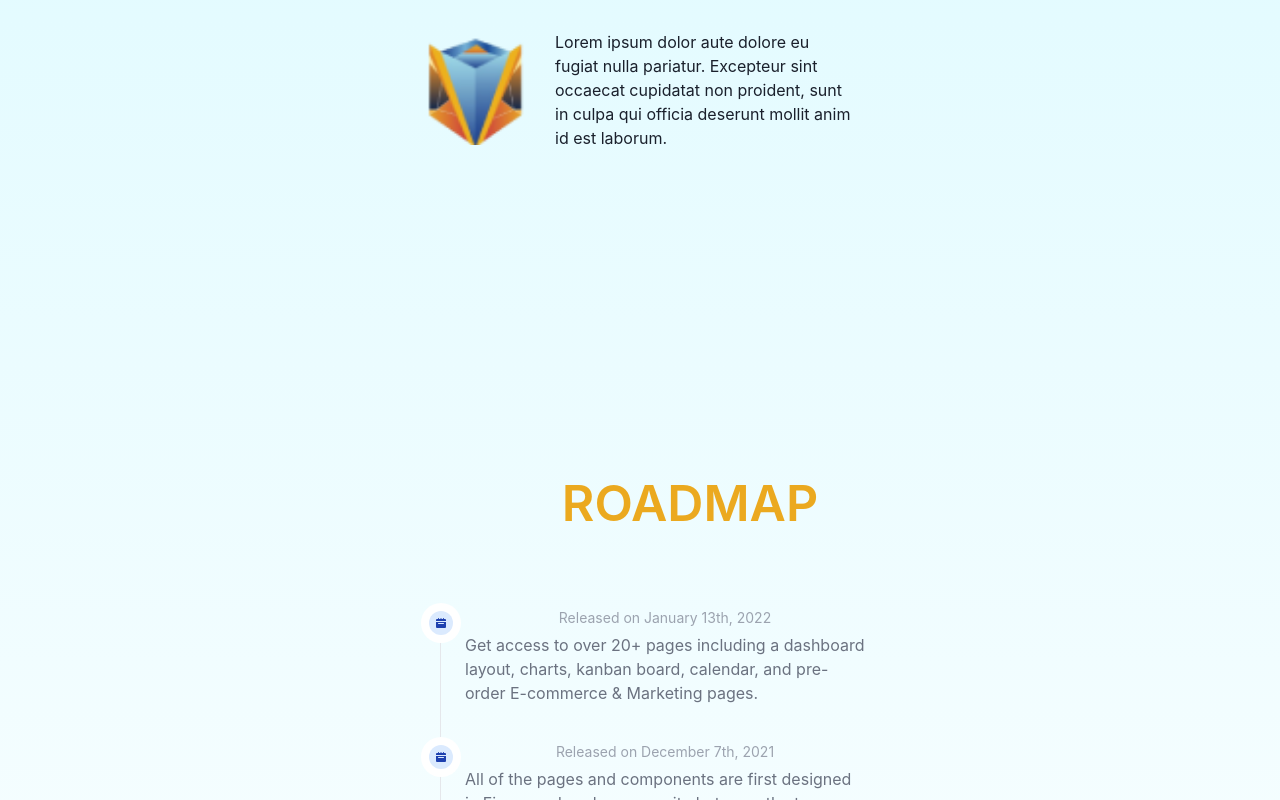
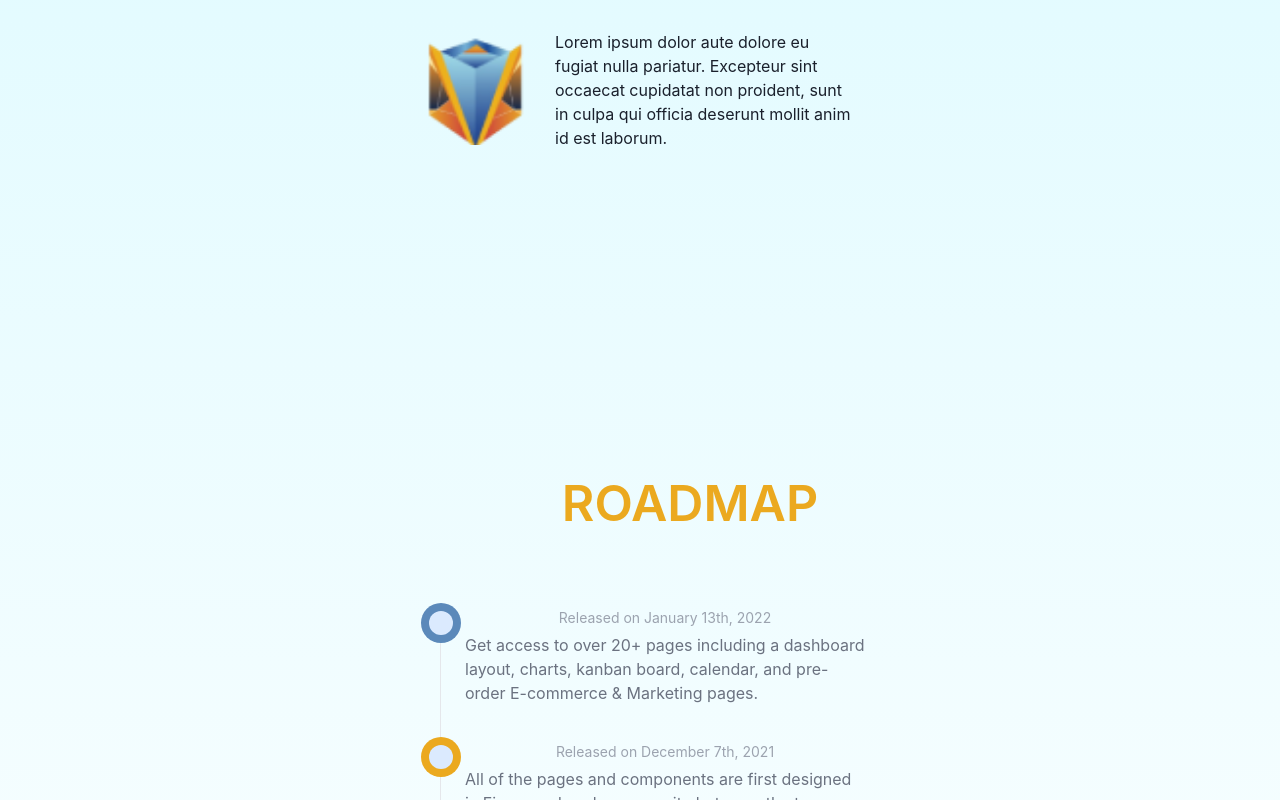
Before and after one commit to whiz-techie/Testbrdtech, a React (Create React App) app: page / in a window 1280 px wide. Shown: the part 2000-2800 px from the top of the page. Built offline with nearby package versions, Linux system fonts and the light colour scheme.

Commit message:
timeline updated

```diff
--- a/src/components/Banner.js
+++ b/src/components/Banner.js
@@ -159,7 +159,7 @@ const Banner = () => {
             >
 
               <div>
-                <img className=' h-[12vh] sm:h-[15vh] md:h-[25vh] lg:h-[30vh]' src={logo} />
+                <img className=' h-[12vh] sm:h-[15vh] md:h-[25vh] lg:h-[30vh] max-h-[300px] ' src={logo} />
               </div>
     </motion.div>
 
--- a/src/components/Sections/Goals.js
+++ b/src/components/Sections/Goals.js
@@ -4,7 +4,7 @@ import logo from "./../../assets/Finance_logo.png"
 
 const Goals = (image) => {
   return (
-        <div className=' h-[120vh] sm:[100vh] flex flex-col justify-between '>
+        <div className=' max-h-[1000px] h-[120vh] sm:[100vh] flex flex-col justify-between '>
             <h1 className=' font-semibold text-[#EBA91F] sm:text-[50px] text-[30px] '>
                 GOALS
             </h1>
--- a/src/components/Sections/Timeline.js
+++ b/src/components/Sections/Timeline.js
@@ -10,30 +10,30 @@ const Timeline = () => {
         </div>
 <ol class="relative border-s border-gray-200 dark:border-gray-700">
     <li class="mb-10 ms-6 w-[200px] sm:w-[400px]">
-        <span class="absolute flex items-center justify-center w-6 h-6 bg-blue-100 rounded-full -start-3 ring-8 ring-white dark:ring-gray-900 dark:bg-blue-900">
-            <svg class="w-2.5 h-2.5 text-blue-800 dark:text-blue-300" aria-hidden="true" xmlns="http://www.w3.org/2000/svg" fill="currentColor" viewBox="0 0 20 20">
+    <span class=" absolute flex items-center justify-center w-6 h-6 bg-blue-100 rounded-full -start-3 ring-8 ring-[#5B89BA] dark:bg-[#EBA91F]">
+            {/* <svg class="w-2.5 h-2.5 text-blue-800 dark:text-blue-300" aria-hidden="true" xmlns="http://www.w3.org/2000/svg" fill="currentColor" viewBox="0 0 20 20">
                 <path d="M20 4a2 2 0 0 0-2-2h-2V1a1 1 0 0 0-2 0v1h-3V1a1 1 0 0 0-2 0v1H6V1a1 1 0 0 0-2 0v1H2a2 2 0 0 0-2 2v2h20V4ZM0 18a2 2 0 0 0 2 2h16a2 2 0 0 0 2-2V8H0v10Zm5-8h10a1 1 0 0 1 0 2H5a1 1 0 0 1 0-2Z"/>
-            </svg>
+            </svg> */}
         </span>
         <h3 class="mb-1 text-lg font-semibold text-gray-900 dark:text-white"></h3>
         <time class="block mb-2 text-sm font-normal leading-none text-gray-400 dark:text-gray-500 ">Released on January 13th, 2022</time>
         <p class="mb-4 text-base font-normal text-gray-500 dark:text-gray-400 text-left">Get access to over 20+ pages including a dashboard layout, charts, kanban board, calendar, and pre-order E-commerce & Marketing pages.</p>
     </li>
-    <li class="mb-10 ms-6 w-[200px] sm:w-[400px]">
-        <span class="absolute flex items-center justify-center w-6 h-6 bg-blue-100 rounded-full -start-3 ring-8 ring-white dark:ring-gray-900 dark:bg-blue-900">
-            <svg class="w-2.5 h-2.5 text-blue-800 dark:text-blue-300" aria-hidden="true" xmlns="http://www.w3.org/2000/svg" fill="currentColor" viewBox="0 0 20 20">
+    <li class=" mb-10 ms-6 w-[200px] sm:w-[400px]">
+        <span class=" absolute flex items-center justify-center w-6 h-6 bg-blue-100 rounded-full -start-3 ring-8 ring-[#EBA91F] dark:bg-[#5B89BA]">
+            {/* <svg class="w-2.5 h-2.5 text-blue-800 dark:text-blue-300" aria-hidden="true" xmlns="http://www.w3.org/2000/svg" fill="currentColor" viewBox="0 0 20 20">
                 <path d="M20 4a2 2 0 0 0-2-2h-2V1a1 1 0 0 0-2 0v1h-3V1a1 1 0 0 0-2 0v1H6V1a1 1 0 0 0-2 0v1H2a2 2 0 0 0-2 2v2h20V4ZM0 18a2 2 0 0 0 2 2h16a2 2 0 0 0 2-2V8H0v10Zm5-8h10a1 1 0 0 1 0 2H5a1 1 0 0 1 0-2Z"/>
-            </svg>
+            </svg> */}
         </span>
         <h3 class="mb-1 text-lg font-semibold text-gray-900 dark:text-white"></h3>
         <time class="block mb-2 text-sm font-normal leading-none text-gray-400 dark:text-gray-500">Released on December 7th, 2021</time>
         <p class="text-base font-normal text-gray-500 dark:text-gray-400 text-left">All of the pages and components are first designed in Figma and we keep a parity between the two versions even as we update the project.</p>
     </li>
     <li class="mb-10 ms-6 w-[200px] sm:w-[400px]">
-        <span class="absolute flex items-center justify-center w-6 h-6 bg-blue-100 rounded-full -start-3 ring-8 ring-white dark:ring-gray-900 dark:bg-blue-900">
-            <svg class="w-2.5 h-2.5 text-blue-800 dark:text-blue-300" aria-hidden="true" xmlns="http://www.w3.org/2000/svg" fill="currentColor" viewBox="0 0 20 20">
+    <span class=" absolute flex items-center justify-center w-6 h-6 bg-blue-100 rounded-full -start-3 ring-8 ring-[#5B89BA] dark:bg-[#EBA91F]">
+            {/* <svg class="w-2.5 h-2.5 text-blue-800 dark:text-blue-300" aria-hidden="true" xmlns="http://www.w3.org/2000/svg" fill="currentColor" viewBox="0 0 20 20">
                 <path d="M20 4a2 2 0 0 0-2-2h-2V1a1 1 0 0 0-2 0v1h-3V1a1 1 0 0 0-2 0v1H6V1a1 1 0 0 0-2 0v1H2a2 2 0 0 0-2 2v2h20V4ZM0 18a2 2 0 0 0 2 2h16a2 2 0 0 0 2-2V8H0v10Zm5-8h10a1 1 0 0 1 0 2H5a1 1 0 0 1 0-2Z"/>
-            </svg>
+            </svg> */}
         </span>
         <h3 class="mb-1 text-lg font-semibold text-gray-900 dark:text-white"></h3>
         <time class="block mb-2 text-sm font-normal leading-none text-gray-400 dark:text-gray-500">Released on December 2nd, 2021</time>
```
